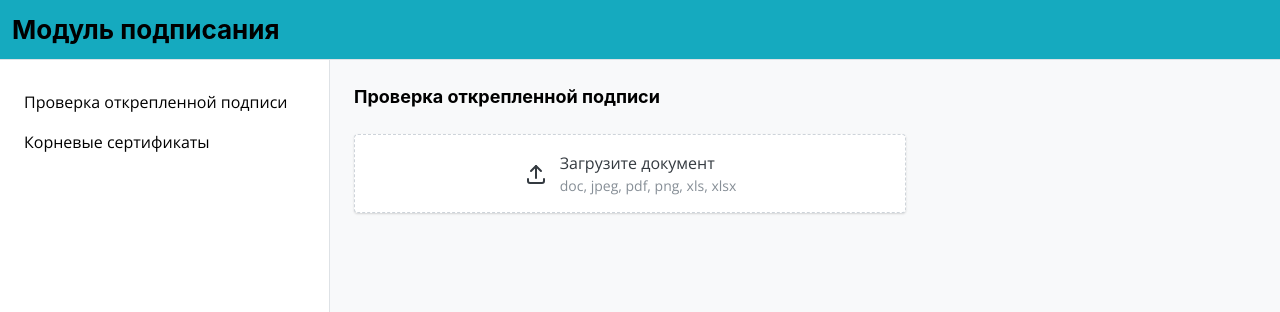
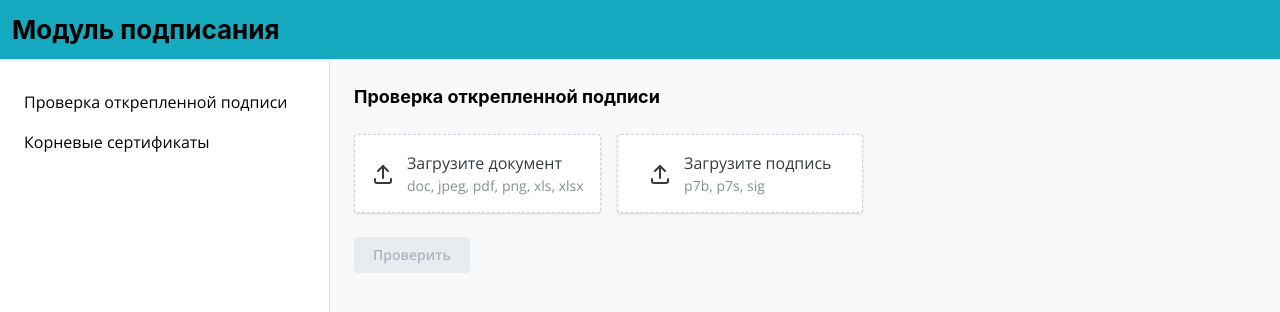
Before and after one commit to ialiev685/signing_module, a React (Vite) app in the folder web_module/: page /verificationSignature in a window 1280 px wide. Shown: the top 312 px of the page. Built offline with nearby package versions, Linux system fonts and the light colour scheme.

Commit message:
добавил кнопку верификации

```diff
--- a/web_module/src/pages/verification.tsx
+++ b/web_module/src/pages/verification.tsx
@@ -1,14 +1,40 @@
+// import { api } from "@/services/client";
 import { UploadFile } from "@components/upload-file";
-import { Title, Flex } from "@mantine/core";
+import { Title, Flex, Button, SimpleGrid } from "@mantine/core";
+import { useState } from "react";
 
 export const Verification = () => {
+  const [documents, setDocuments] = useState<File[] | undefined>(undefined);
+  const [signatures, setSignatures] = useState<File[] | undefined>(undefined);
+
+  const handleVerification = () => {
+    // api.verifySignatureApiV1VerifySignaturePost({});
+  };
+
   return (
-    <Flex gap={24} direction="column">
+    <Flex gap={24} direction="column" align="flex-start">
       <Title order={4}>Проверка открепленной подписи</Title>
-      <UploadFile
-        title="Загрузите документ"
-        accept={["doc", "jpeg", "pdf", "png", "xls", "xlsx"]}
-      />
+      <SimpleGrid cols={2}>
+        <UploadFile
+          files={documents}
+          title="Загрузите документ"
+          accept={["doc", "jpeg", "pdf", "png", "xls", "xlsx"]}
+          onChange={setDocuments}
+        />
+        <UploadFile
+          files={signatures}
+          title="Загрузите подпись"
+          accept={["p7b", "p7s", "sig"]}
+          onChange={setSignatures}
+        />
+      </SimpleGrid>
+      <Button
+        disabled={!documents || !signatures}
+        color="teal"
+        onClick={handleVerification}
+      >
+        Проверить
+      </Button>
     </Flex>
   );
 };
```
